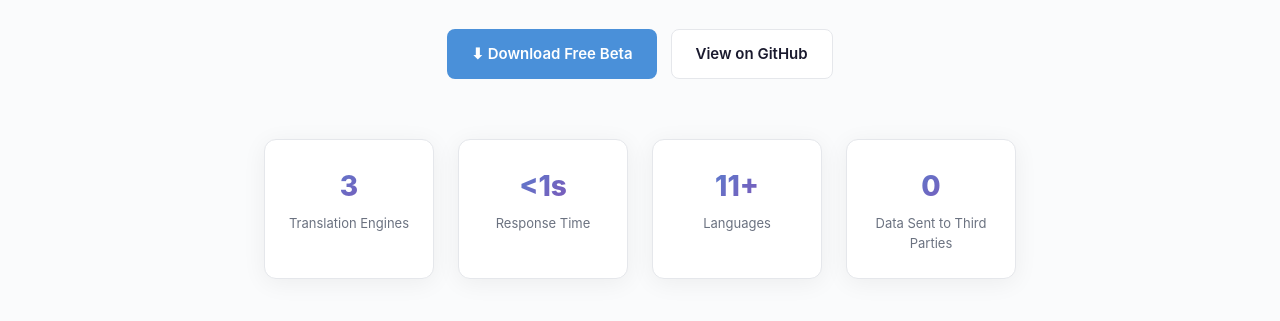
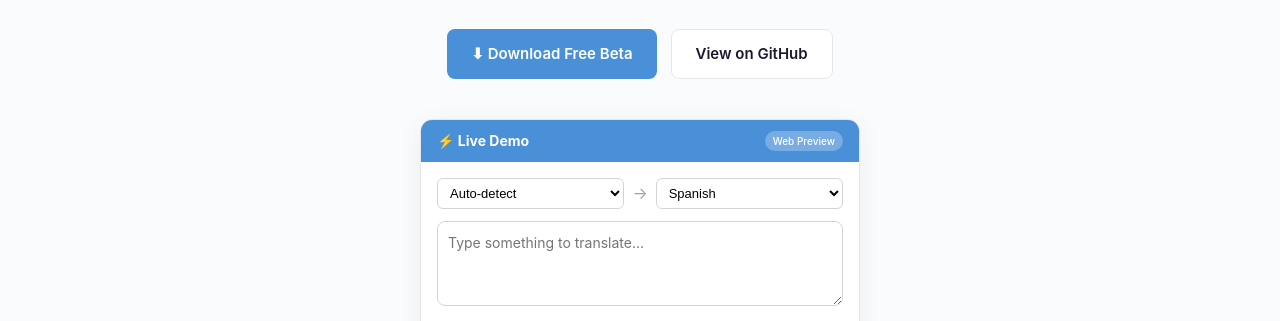
Before and after one commit to Cr1tacl/Cr1tacl.github.io, a plain HTML site: page index.html in a window 1280 px wide. Shown: the part 477-798 px from the top of the page. Drawn offline with Linux system fonts and the light colour scheme.

Commit message:
Add live translation demo widget
Co-authored-by: Qwen-Coder <qwen-coder@alibabacloud.com>

```diff
--- /dev/null
+++ b/demo.js
@@ -0,0 +1,151 @@
+(function() {
+  if (document.getElementById("demoWidget")) return;
+
+  const LANGS = [
+    { code:"auto", label:"Auto-detect" }, { code:"EN", label:"English" },
+    { code:"ES", label:"Spanish" }, { code:"FR", label:"French" },
+    { code:"DE", label:"German" }, { code:"IT", label:"Italian" },
+    { code:"PT", label:"Portuguese" }, { code:"RU", label:"Russian" },
+    { code:"JA", label:"Japanese" }, { code:"ZH", label:"Chinese" },
+    { code:"KO", label:"Korean" }, { code:"AR", label:"Arabic" },
+  ];
+
+  const widget = document.createElement("div");
+  widget.id = "demoWidget";
+  widget.innerHTML = `
+    <div id="demoCard">
+      <div id="demoHeader">
+        <span>⚡ Live Demo</span>
+        <span id="demoTag">Web Preview</span>
+      </div>
+      <div id="demoBody">
+        <div id="demoLangRow">
+          <select id="demoSrc"></select>
+          <span>→</span>
+          <select id="demoTgt"></select>
+        </div>
+        <textarea id="demoInput" placeholder="Type something to translate…" rows="3"></textarea>
+        <button id="demoBtn">Translate</button>
+        <div id="demoOutput">
+          <div id="demoResult"></div>
+          <div id="demoProvider"></div>
+        </div>
+        <p id="demoNote">This is a simplified web preview. The full extension works on any page with one click.</p>
+      </div>
+    </div>
+  `;
+
+  // Inject styles
+  const style = document.createElement("style");
+  style.textContent = `
+    #demoCard {
+      max-width: 440px; margin: 40px auto 0;
+      border: 1px solid #e5e7eb; border-radius: 12px;
+      overflow: hidden; box-shadow: 0 4px 24px rgba(0,0,0,0.06);
+      background: #fff; font-family: -apple-system, BlinkMacSystemFont, "Segoe UI", Roboto, sans-serif;
+    }
+    #demoHeader {
+      background: #4a90d9; color: #fff; padding: 10px 16px;
+      display: flex; justify-content: space-between; align-items: center;
+      font-size: 14px; font-weight: 700;
+    }
+    #demoTag {
+      font-size: 10px; background: rgba(255,255,255,0.25);
+      padding: 2px 8px; border-radius: 10px; font-weight: 500;
+    }
+    #demoBody { padding: 16px; }
+    #demoLangRow { display: flex; gap: 8px; align-items: center; margin-bottom: 12px; }
+    #demoLangRow select {
+      flex: 1; padding: 6px 8px; border: 1px solid #d1d5db;
+      border-radius: 6px; font-size: 13px; background: #fff;
+    }
+    #demoLangRow span { color: #9ca3af; font-size: 16px; }
+    #demoInput {
+      width: 100%; padding: 10px; border: 1px solid #d1d5db;
+      border-radius: 8px; font-size: 14px; resize: vertical;
+      font-family: inherit; line-height: 1.5; box-sizing: border-box;
+    }
+    #demoInput:focus { outline: none; border-color: #4a90d9; box-shadow: 0 0 0 2px rgba(74,144,217,0.15); }
+    #demoBtn {
+      width: 100%; margin-top: 10px; padding: 10px;
+      background: #4a90d9; color: #fff; border: none;
+      border-radius: 8px; font-size: 14px; font-weight: 600;
+      cursor: pointer; transition: background .2s;
+    }
+    #demoBtn:hover { background: #357abd; }
+    #demoBtn:disabled { background: #9ca3af; cursor: not-allowed; }
+    #demoOutput {
+      margin-top: 12px; min-height: 36px;
+      background: #f9fafb; border: 1px solid #e5e7eb;
+      border-radius: 8px; padding: 10px; font-size: 14px;
+      color: #1f2937; line-height: 1.5;
+      display: flex; align-items: flex-start;
+    }
+    #demoResult { flex: 1; }
+    #demoProvider { font-size: 10px; color: #9ca3af; margin-top: 4px; }
+    #demoNote { font-size: 11px; color: #9ca3af; margin-top: 12px; text-align: center; }
+    #demoOutput.loading { color: #9ca3af; }
+    #demoOutput.error { color: #dc2626; }
+  `;
+  document.head.appendChild(style);
+
+  // Populate selects
+  const srcSel = widget.querySelector("#demoSrc");
+  const tgtSel = widget.querySelector("#demoTgt");
+  LANGS.forEach(l => {
+    srcSel.innerHTML += `<option value="${l.code}" ${l.code==="auto"?"selected":""}>${l.label}</option>`;
+  });
+  LANGS.filter(l => l.code !== "auto").forEach(l => {
+    tgtSel.innerHTML += `<option value="${l.code}" ${l.code==="ES"?"selected":""}>${l.label}</option>`;
+  });
+
+  // Translate
+  const input  = widget.querySelector("#demoInput");
+  const btn    = widget.querySelector("#demoBtn");
+  const output = widget.querySelector("#demoOutput");
+  const result = widget.querySelector("#demoResult");
+  const prov   = widget.querySelector("#demoProvider");
+
+  async function translate() {
+    const text = input.value.trim();
+    if (!text) return;
+
+    btn.disabled = true;
+    btn.textContent = "Translating…";
+    output.className = "loading";
+    result.textContent = "…";
+    prov.textContent = "";
+
+    const src = srcSel.value === "auto" ? "autodetect" : srcSel.value.toLowerCase();
+    const tgt = tgtSel.value.toLowerCase();
+
+    try {
+      const url = `https://api.mymemory.translated.net/get?q=${encodeURIComponent(text)}&langpair=${src}|${tgt}`;
+      const res = await fetch(url);
+      const data = await res.json();
+      if (!data.responseData?.translatedText) throw new Error("No response");
+
+      const translated = data.responseData.translatedText;
+      result.textContent = translated;
+      output.className = "";
+      prov.textContent = "Powered by MyMemory (free tier)";
+    } catch(e) {
+      output.className = "error";
+      result.textContent = "Translation failed — try again or check your connection.";
+      prov.textContent = "";
+    }
+
+    btn.disabled = false;
+    btn.textContent = "Translate";
+  }
+
+  btn.addEventListener("click", translate);
+  input.addEventListener("keydown", e => {
+    if (e.key === "Enter" && !e.shiftKey) { e.preventDefault(); translate(); }
+  });
+
+  // Auto-insert into page
+  const target = document.getElementById("demoContainer") || document.querySelector(".hero");
+  if (target) target.appendChild(widget);
+  else document.body.appendChild(widget);
+})();
--- a/index.html
+++ b/index.html
@@ -36,6 +36,9 @@
       <a href="#download" class="btn btn-primary">⬇ Download Free Beta</a>
       <a href="https://github.com/Cr1tacl/DeepLTranslator" target="_blank" class="btn btn-secondary">View on GitHub</a>
     </div>
+
+    <!-- Live demo widget -->
+    <div id="demoContainer"></div>
   </section>
 
   <!-- Stats -->
@@ -169,5 +172,6 @@
     <p class="muted">This is a beta version. A full release with enhanced features is coming soon.</p>
   </footer>
 
+  <script src="demo.js" defer></script>
 </body>
 </html>
--- a/style.css
+++ b/style.css
@@ -186,3 +186,9 @@ footer .muted { font-size:12px; margin-top:6px; opacity:.7; }
   .nav-links { gap: 16px; }
   .stats { grid-template-columns: repeat(2, 1fr); }
 }
+
+/* ── Demo widget area ── */
+#demoContainer {
+  max-width: 500px;
+  margin: 0 auto;
+}
```
